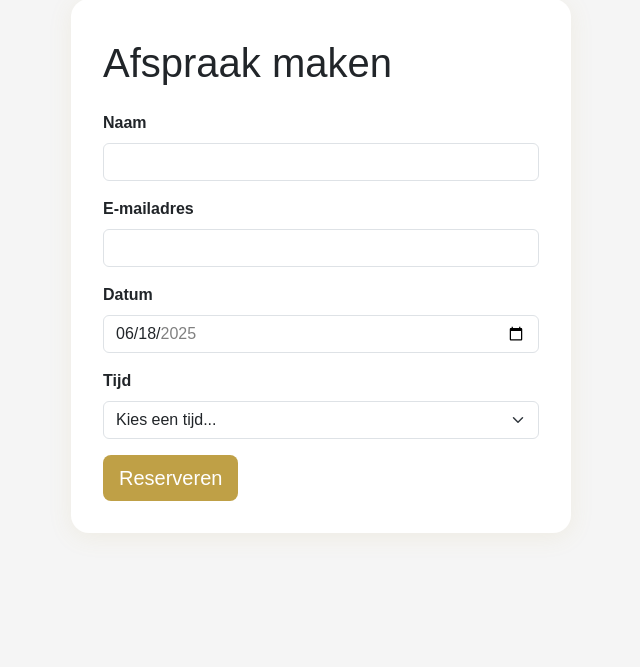
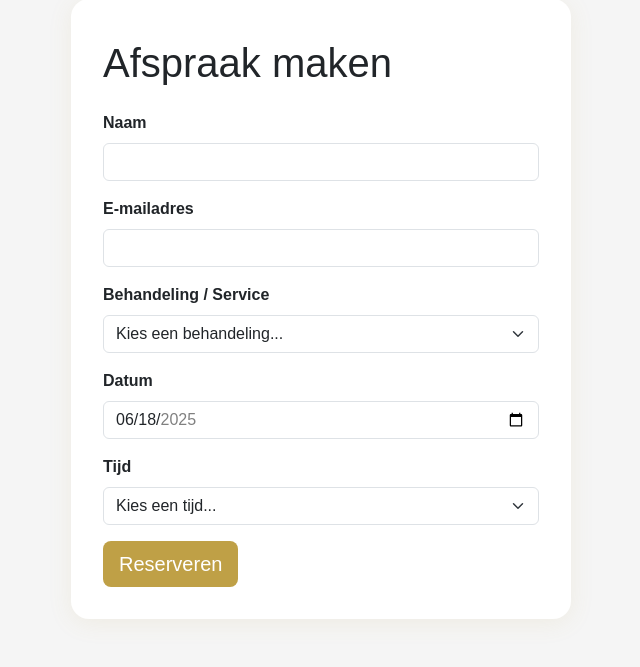
Before and after one commit to thymon26/knip-knap-kappers, a PHP site: page /reserveren.php in a window 1280 px wide. Shown: the part 241-908 px from the top of the page, without its empty margins (319-959 px from the left). Before the commit the page ends 742 px from the top, so only its background shows below. Run offline with PHP 8.4, Linux system fonts and the light colour scheme; tables that the repository leaves empty or names only in its code hold one stand-in row (values such as "Sample post"); some libraries are stand-ins or nearby versions.

Commit message:
Update reserveren.php

```diff
--- a/reserveren.php
+++ b/reserveren.php
@@ -51,9 +51,10 @@ if ($_SERVER['REQUEST_METHOD'] === 'POST') {
     $email = trim($_POST['email'] ?? '');
     $datum = $_POST['datum'] ?? '';
     $tijd = $_POST['tijd'] ?? '';
+    $service = $_POST['service'] ?? '';
 
     // Validatie
-    if (!$naam || !$email || !$datum || !$tijd) {
+    if (!$naam || !$email || !$datum || !$tijd || !$service) {
         $error = "Vul alle velden in.";
     } else {
         $dag = dagnaam($datum);
@@ -74,8 +75,8 @@ if ($_SERVER['REQUEST_METHOD'] === 'POST') {
                     $error = "Dit tijdslot is al vol. Kies een ander tijdslot.";
                 } else {
                     // Opslaan
-                    $stmt = $pdo->prepare("INSERT INTO reserveringen (naam, email, datum, tijd) VALUES (?, ?, ?, ?)");
-                    $stmt->execute([$naam, $email, $datum, $tijd]);
+                    $stmt = $pdo->prepare("INSERT INTO reserveringen (naam, email, service, datum, tijd) VALUES (?, ?, ?, ?, ?)");
+                    $stmt->execute([$naam, $email, $service, $datum, $tijd]);
                     $success = true;
 
                     // Mail sturen
@@ -95,6 +96,7 @@ if ($_SERVER['REQUEST_METHOD'] === 'POST') {
                         $mail->Body    = "<h2>Reserveringsbevestiging</h2>
                         <p>Beste $naam,</p>
                         <p>Je reservering is bevestigd voor <strong>" . date('d-m-Y', strtotime($datum)) . "</strong> om <strong>$tijd</strong>.</p>
+                        <p><strong>Behandeling:</strong> " . htmlspecialchars($service) . "</p>
                         <p>We zien je graag bij Knip Knap Kappers!</p>";
                         $mail->send();
                     } catch (Exception $e) {
@@ -118,6 +120,20 @@ for ($i = 0; $i < $maxDays; $i++) {
         break;
     }
 }
+
+$services = [
+    "Knippen Dames",
+    "Knippen Heren",
+    "Baby/Kinderen",
+    "Verven",
+    "Kleurspoeling",
+    "Highlights",
+    "Balayage",
+    "Blonderen",
+    "Styling",
+    "Verzorging",
+    "Permanent"
+];
 ?>
 <!DOCTYPE html>
 <html lang="nl">
@@ -171,6 +187,15 @@ for ($i = 0; $i < $maxDays; $i++) {
             <div class="mb-3">
                 <label for="email" class="form-label">E-mailadres</label>
                 <input type="email" class="form-control" id="email" name="email" required>
+            </div>
+            <div class="mb-3">
+                <label for="service" class="form-label">Behandeling / Service</label>
+                <select class="form-select" id="service" name="service" required>
+                    <option value="">Kies een behandeling...</option>
+                    <?php foreach ($services as $srv): ?>
+                        <option value="<?= htmlspecialchars($srv) ?>"><?= htmlspecialchars($srv) ?></option>
+                    <?php endforeach; ?>
+                </select>
             </div>
             <div class="mb-3">
                 <label for="datum" class="form-label">Datum</label>
```
